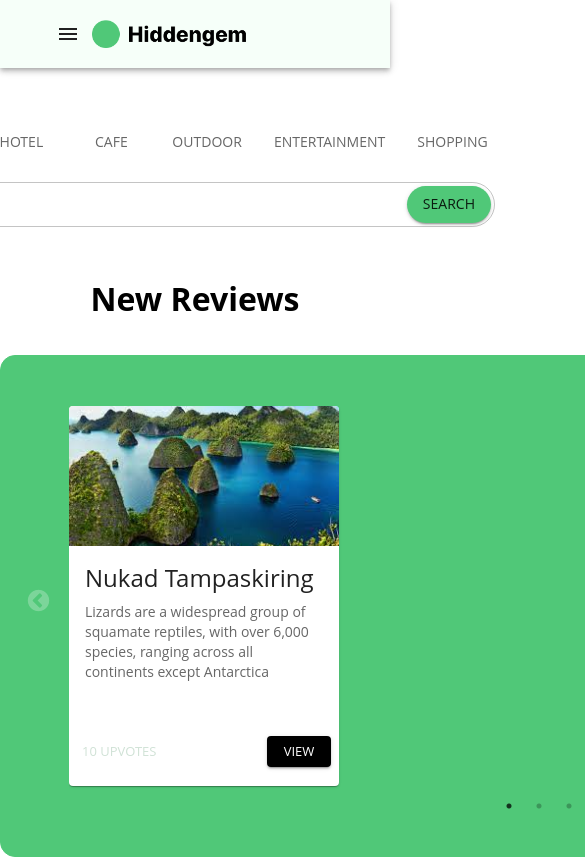
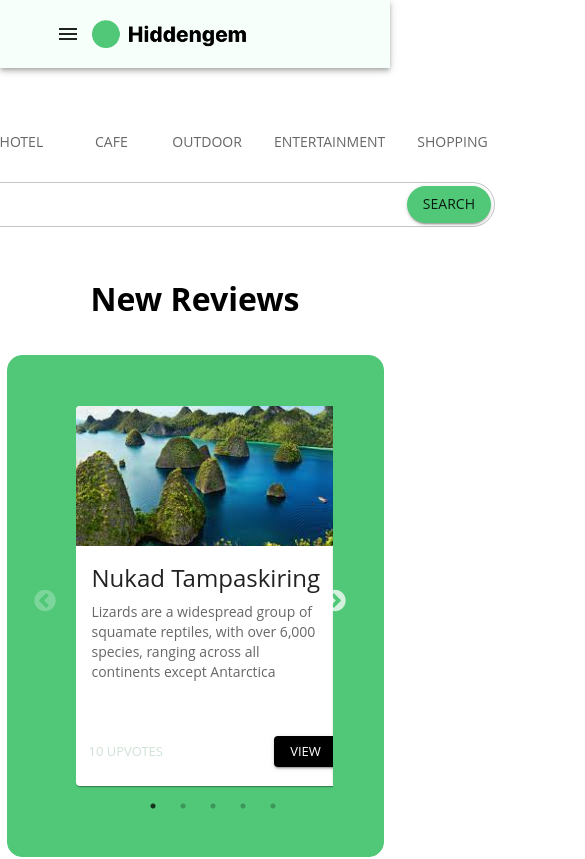
Before and after one commit to project-zusammen/hidden-gem-frontend, a React (Vite) app: page / in a window 390 px wide. Shown: the top 859 px of the page, 585 px wide, since content can reach past the window. Built offline with nearby package versions, Linux system fonts and the light colour scheme.

Commit message:
feat: responsive background

```diff
--- a/src/index.css
+++ b/src/index.css
@@ -46,10 +46,31 @@ body {
 }
 
 .slick-slider {
-  /* border: 1px solid red; */
   margin-top: 50px;
   margin-bottom: 50px;
   margin-left: 50px;
   margin-right: 50px;
   padding-left: 18px;
 }
+
+@media (max-width: 768px) {
+  .slider-container {
+    margin: 35px auto;
+    width: 375px;
+    height: 500px;
+    border: 1px solid #50c878;
+    background-color: #50c878;
+    border-radius: 15px;
+  }
+}
+
+@media (max-width: 390px) {
+  .slider-container {
+    margin: 35px auto;
+    width: 375px;
+    height: 500px;
+    border: 1px solid #50c878;
+    background-color: #50c878;
+    border-radius: 15px;
+  }
+}
```
